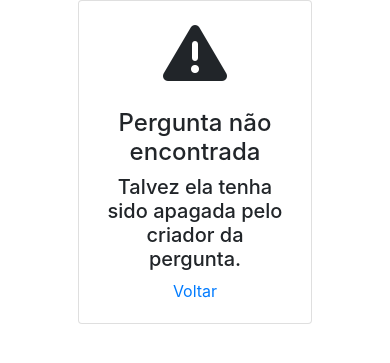
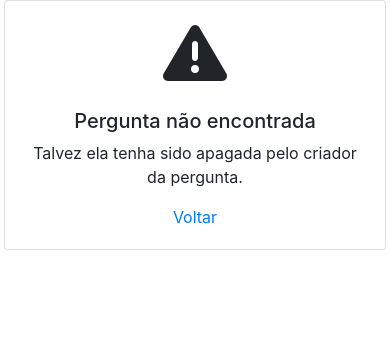
Before and after one commit to 0asker/Asker, a Django app: page /question/1 in a window 390 px wide. Shown: the part 66-429 px from the top of the page. Run offline with Django 3.2, Linux system fonts and the light colour scheme; data that the repository does not hold is empty; some libraries are stand-ins or nearby versions.

Commit message:
Aprimorada a pág. error.html

```diff
--- a/main_app/templates/error.html
+++ b/main_app/templates/error.html
@@ -34,6 +34,12 @@
         .err-msg {
             text-align: center;
         }
+
+        @media (min-width: 320px) and (max-width: 480px) {
+            main {
+                width: 98%;
+            }
+        }
     </style>
     <script src="https://ajax.googleapis.com/ajax/libs/jquery/3.3.1/jquery.min.js"></script>
     <script src="https://kit.fontawesome.com/1f965a8b94.js"></script>
@@ -49,8 +55,8 @@
         <div class="err-msg card bg-main">
             <div class="card-body">
                 <i class="fas fa-exclamation-triangle fa-4x"></i> <br><br>
-                <h4> {{ error }} </h4>
-                <h5> {{ err_msg }} </h5>
+                <h5> {{ error }} </h5>
+                <p> {{ err_msg }} </p>
                 <a href="{{ redirect }}">Voltar</a>
             </div>
         </div>
```
